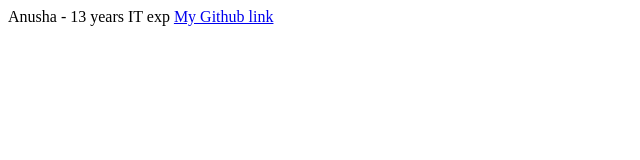
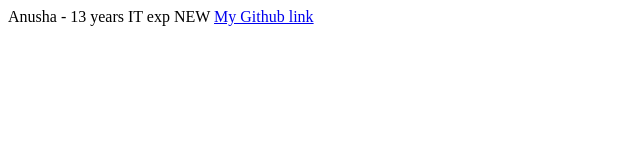
Before and after one commit to AnuKarthig/portfolio-website, a plain HTML site: page index.html in a window 1280 px wide. Shown: the whole page, without its empty margins (0-640 px from the left). Drawn offline with Linux system fonts and the light colour scheme.

Commit message:
Update index.html

```diff
--- a/index.html
+++ b/index.html
@@ -1,7 +1,7 @@
 <html>
 	<body>
 		<p>
-		Anusha - 13 years IT exp
+		Anusha - 13 years IT exp NEW
 		<a href="https://github.com/AnuKarthig/" target="_blank">
     My Github link
 </a>
```
